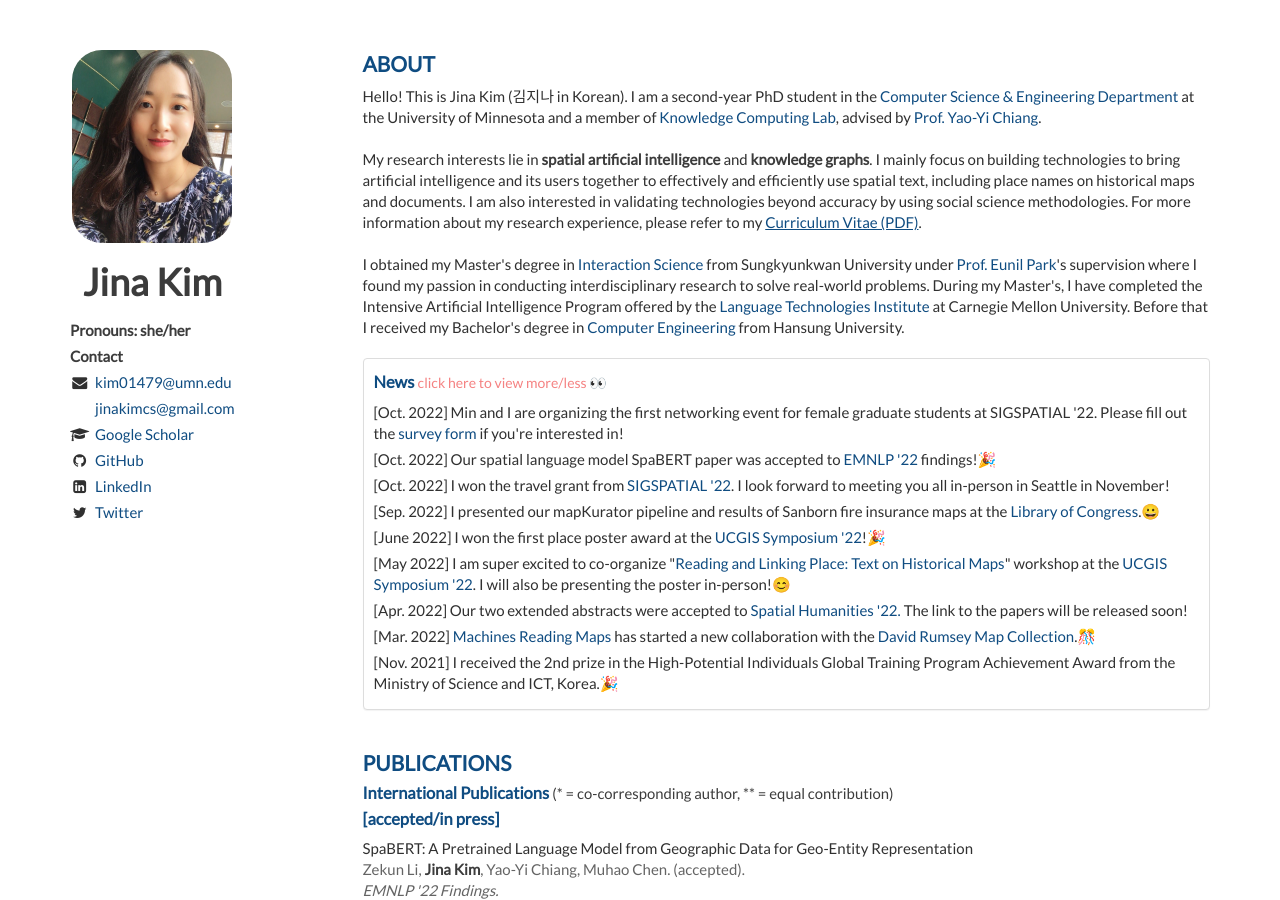
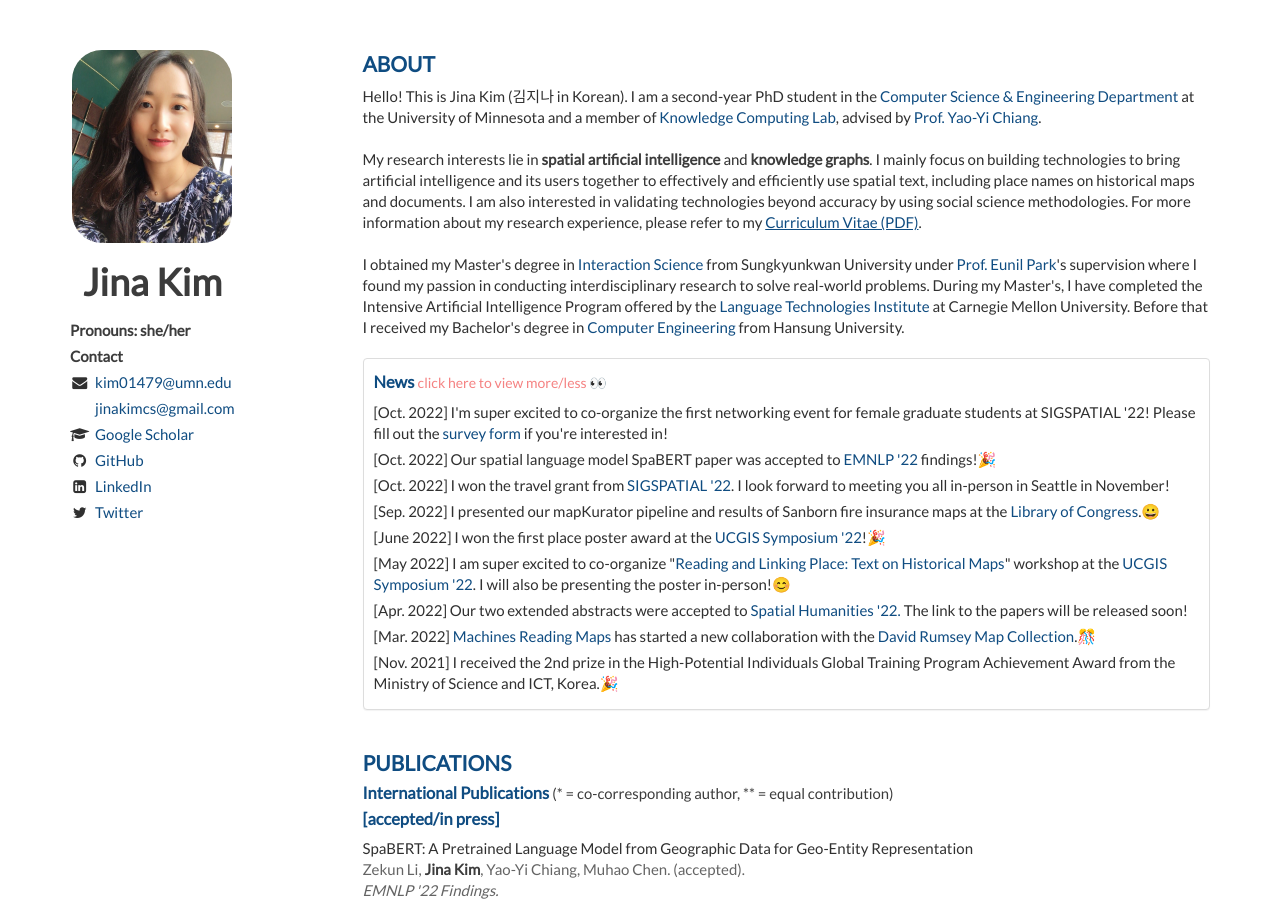
Before and after one commit to Jina-Kim/Jina-Kim.github.io, a Jekyll site: the page built from index.html, in a window 1280 px wide and 900 px high. Built offline with Jekyll 4.4.1, drawn with Linux system fonts in a browser that asks for light colours; nearby versions of some CDN libraries; the list of posts is cut into pages by our own code.

Commit message:
Update index.html

```diff
--- a/_includes/about.html
+++ b/_includes/about.html
@@ -19,7 +19,7 @@
       <div class="panel-body">
           <h2>News <a type="button" data-toggle="collapse" data-target="#collapseList" aria-expanded="false" aria-controls="collapseList" style="font-size: 85%; color: #F58282;font-weight: normal;">click here to view more/less 👀</a></h2>
         <ul class="list-unstyled">
-            <li>[Oct. 2022] Min and I are organizing the first networking event for female graduate students at SIGSPATIAL '22. Please fill out the <a href="https://forms.gle/JicrFUYeUtaH7i3XA">survey form</a> if you're interested in!
+            <li>[Oct. 2022] I'm super excited to co-organize the first networking event for female graduate students at SIGSPATIAL '22! Please fill out the <a href="https://forms.gle/JicrFUYeUtaH7i3XA">survey form</a> if you're interested in!
             <li>[Oct. 2022] Our spatial language model SpaBERT paper was accepted to <a href="https://2022.emnlp.org/">EMNLP '22</a> findings!🎉</li>
             <li>[Oct. 2022] I won the travel grant from <a href="https://sigspatial2022.sigspatial.org/">SIGSPATIAL '22</a>. I look forward to meeting you all in-person in Seattle in November!</li>
             <li>[Sep. 2022] I presented our mapKurator pipeline and results of Sanborn fire insurance maps at the <a href="https://www.loc.gov/item/event-406138/machine-reading-maps-processing-text-from-maps-using-machine-learning/2022-09-01/">Library of Congress</a>.😀</li>
```
